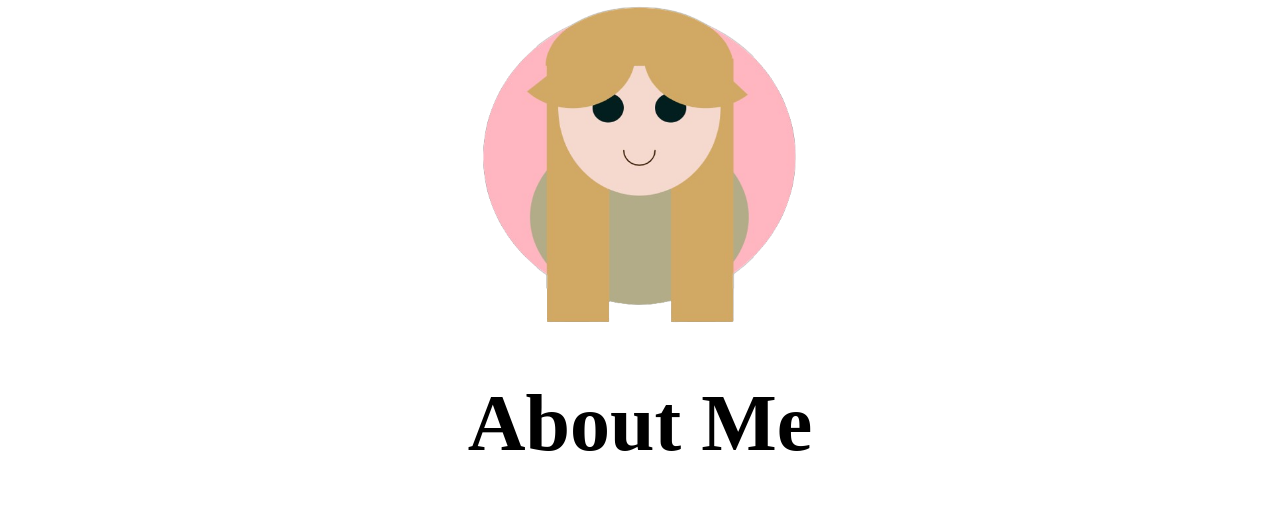
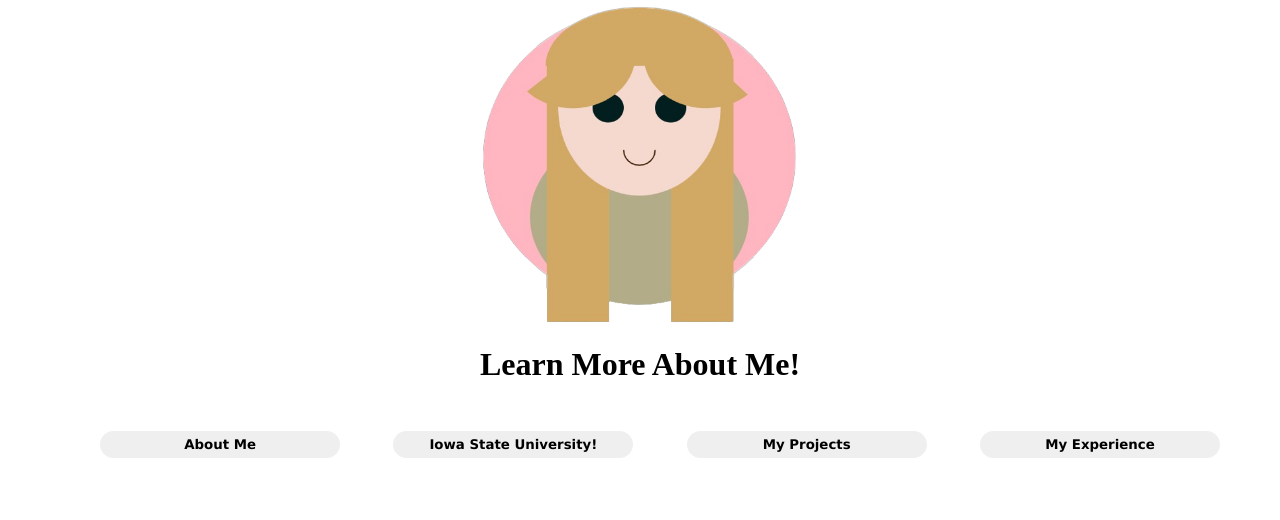
Before and after one commit to khoy24/PersonalWebsite, a plain HTML site: page index.html in a window 1280 px wide. Shown: the part 431-951 px from the top of the page. Drawn offline with Linux system fonts and the light colour scheme.

Commit message:
Buttons to go to seperate screens added

```diff
--- a/index.html
+++ b/index.html
@@ -37,13 +37,15 @@
     <!-- will be getting rid of this and changing to buttons without images-->
     <div class = "AboutMe">
 
-      <h1>About Me</h1>
-
-      <div class = "buttonGroup">
-        <button class = "buttonCenter"><a href = "GWCpage.html"><img src = "white-Girls-Who-Code-removebg-preview.png"></button>
-        <button class = "buttonCenter"><a href = "ISUpage.html"><img src = "2-28934_transparent-iowa-state-logo-hd-png-download-removebg-preview.png"></button>
-        <!-- <button><img src = ""></button> -->
-      </div>
+      <h1>Learn More About Me!</h1>
+      <ul id="noBullets">
+        <div class="btn-grp-margins">
+          <button><a href="AboutMe.html">About Me</a></button>
+          <button><a href="">Iowa State University!</a></button>
+          <button><a href="">My Projects</a></button>
+          <button><a href="">My Experience</a></button>
+        </div>
+      </ul>
 
     </div>
 
--- a/style.css
+++ b/style.css
@@ -16,29 +16,61 @@ script {
 /* classes */
 
 .AboutMe h1{
-    font-size: 5em;
+    /* font-size: 4em; */
     text-align: center;
     font-style: bold;
     text-shadow: color(srgb rgb(24, 97, 73) green blue);
     /* text-decoration-line: underline; */
 }
 
-.AboutMe {
-    /* background-color: rgba(23, 114, 82, 0.536); */
+.AboutMe button{
+
+        /* makes the button circular */
+        border-radius: 2em;
+        width: 7em;
+        height: 2em;
+        border: white;
+        font-family:'Lucida Sans', 'Lucida Sans Regular', 'Lucida Grande', 'Lucida Sans Unicode', Geneva, Verdana, sans-serif;
+        font-weight: bold;
+        text-decoration: none;
+        align-items: center;
+        /* margin: 0 auto; */
+        display: flex;
+        justify-content: center;
+        padding-left:9em;
+        padding-right:9em;
+        /* margin-top:1em; */
+        margin-bottom:1em;
+        align-self: center;
+        margin: 2em;
+        float: none;
+        text-wrap: nowrap;
+
+
 }
 
-.AboutMe img {
-    /* display: flexbox;  */
-    width: 20em;
-    height: 20em;
-    /* margin-left: auto;
-    margin-right: auto; */
-    /* display: block; */
-    /* display:inline-flexbox;
-    margin-left: auto;
-    margin-right: auto; */
+.AboutMe button:hover{
+    background-color:#e0dcdc
+}
+
+/* gets rid of underlines on links for the bottom 4 buttons */
+.AboutMe button a {
+    text-decoration: none;
+    color: inherit;
+}
+
+.btn-grp-margins {
+    display: flex;
+    flex-direction: row;
+    justify-content: center;
+    /* display:flex; */
+    /* flex-direction: row; */
+    flex-wrap:wrap;
+    /* height:500px; */
+    /* align-content: flex-start; */
 
 }
+
 
 .buttonGroup {
     text-align: center;
@@ -143,6 +175,8 @@ script {
 
 #noBullets{
     list-style-type: none;
+    /* display: inline; */
+
 }
 
 /* centers the image using margins */
```
